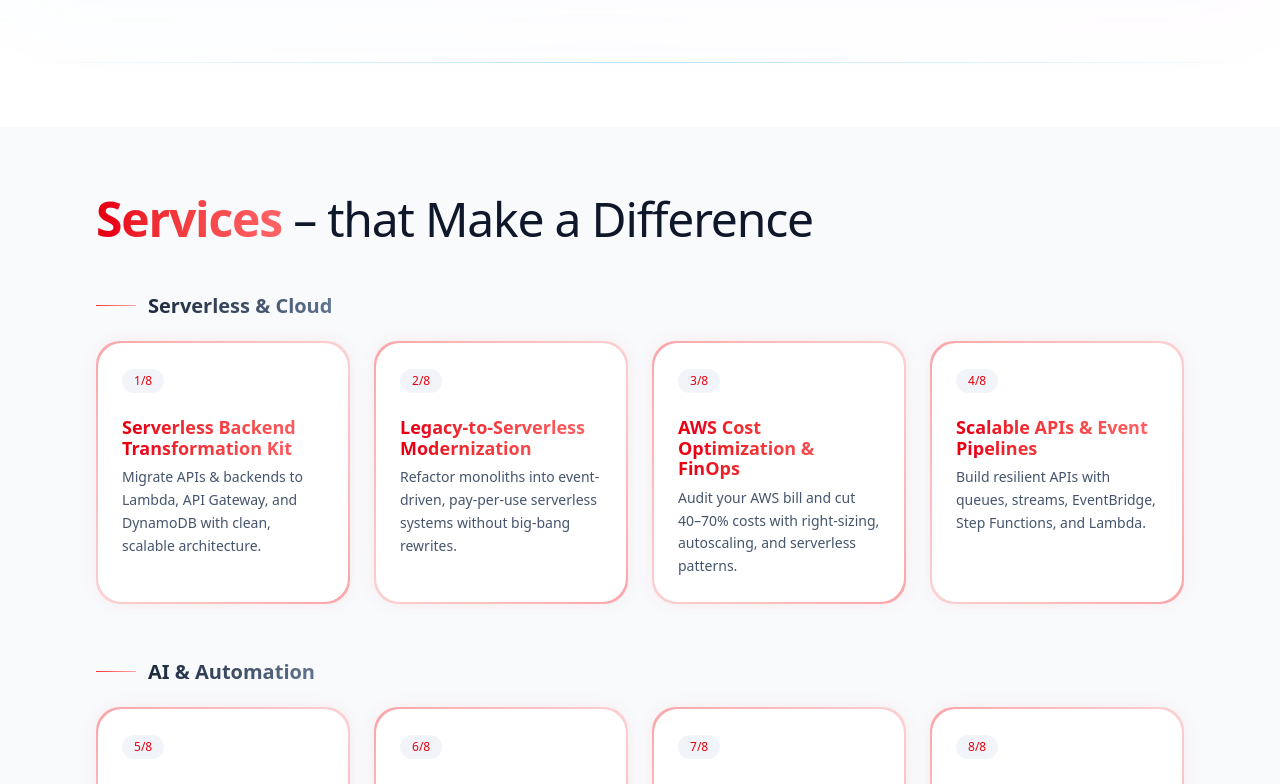
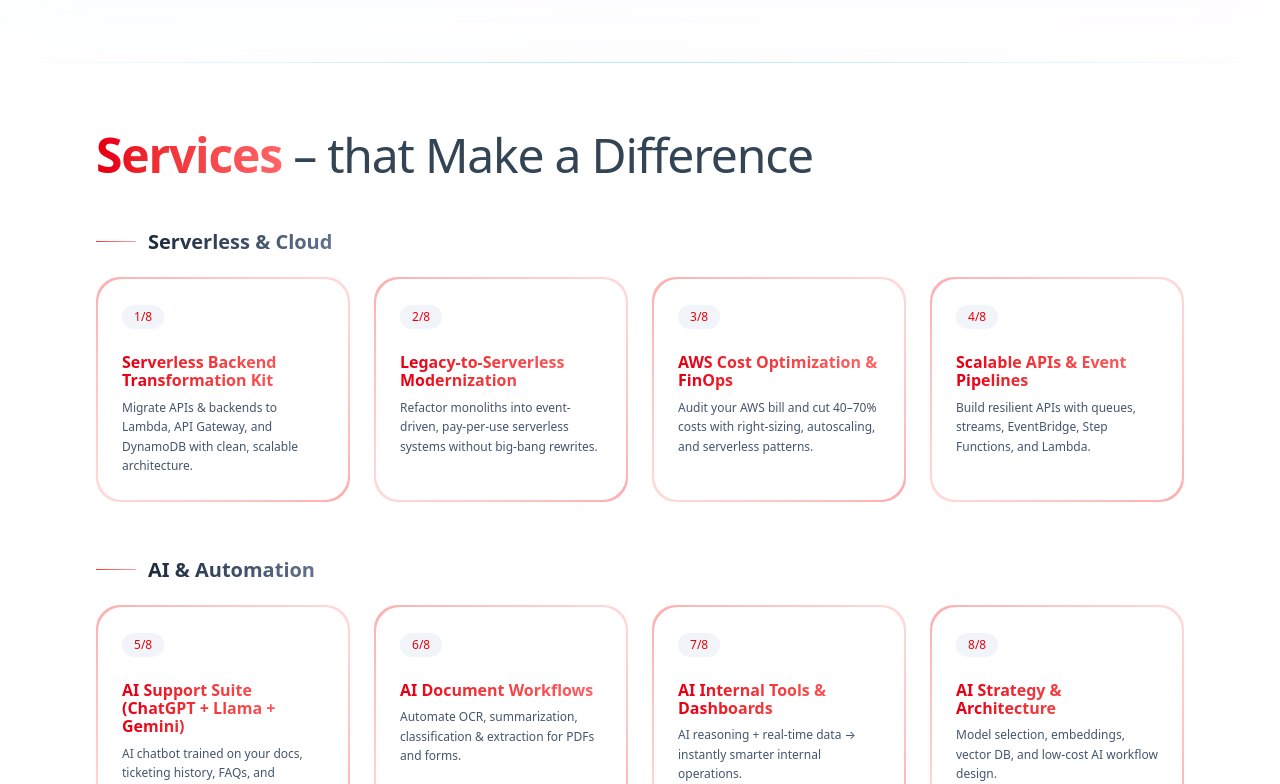
Before and after one commit to opmtwo/opmtwo-website, a Next.js app: page /home in a window 1280 px wide. Shown: the part 2660-3444 px from the top of the page. Built offline with nearby package versions, Linux system fonts and the light colour scheme; a web font is replaced by a local one.

Commit message:
Refactor ServicesShowcase for improved layout and accessibility

```diff
--- a/components/ServicesShowcase.tsx
+++ b/components/ServicesShowcase.tsx
@@ -91,8 +91,7 @@ export const ServicesShowcase: React.FC = () => {
 	const grouped = groupByCategory(services);
 
 	return (
-		<section className="py-16 bg-slate-50 dark:bg-slate-950 text-slate-900">
-			<div className="mx-auto max-w-6xl px-4 sm:px-6 lg:px-8">
+		<section className="mx-auto max-w-6xl px-4 sm:px-6 lg:px-8">
 			{/* Heading */}
 			<header className="mb-12 space-y-3">
 				<h2 className="text-3xl sm:text-4xl lg:text-5xl font-semibold tracking-tight">
@@ -125,7 +124,6 @@ export const ServicesShowcase: React.FC = () => {
 									className="
 										h-full rounded-3xl bg-white dark:bg-slate-900 p-6
 										backdrop-blur-sm
-											shadow-[0_0_20px_rgba(255,0,0,0.08)]
 										hover:shadow-[0_0_28px_rgba(255,0,0,0.14)]
 										transition-all duration-300
 									"
@@ -138,10 +136,10 @@ export const ServicesShowcase: React.FC = () => {
 
 									{/* Title + Description */}
 									<div className="mt-6 space-y-2">
-											<h4 className="text-lg font-semibold bg-gradient-to-r from-red-600 to-red-400 bg-clip-text text-transparent">
+										<h4 className="text-md font-semibold bg-gradient-to-r from-red-600 to-red-400 bg-clip-text text-transparent">
 											{service.title}
 										</h4>
-											<p className="text-sm leading-relaxed text-slate-600">{service.description}</p>
+										<p className="text-xs leading-relaxed text-slate-600">{service.description}</p>
 									</div>
 								</article>
 							</div>
@@ -149,7 +147,6 @@ export const ServicesShowcase: React.FC = () => {
 					</div>
 				</div>
 			))}
-			</div>
 		</section>
 	);
 };
```
Lines whose indentation alone changed are shown as unchanged.
